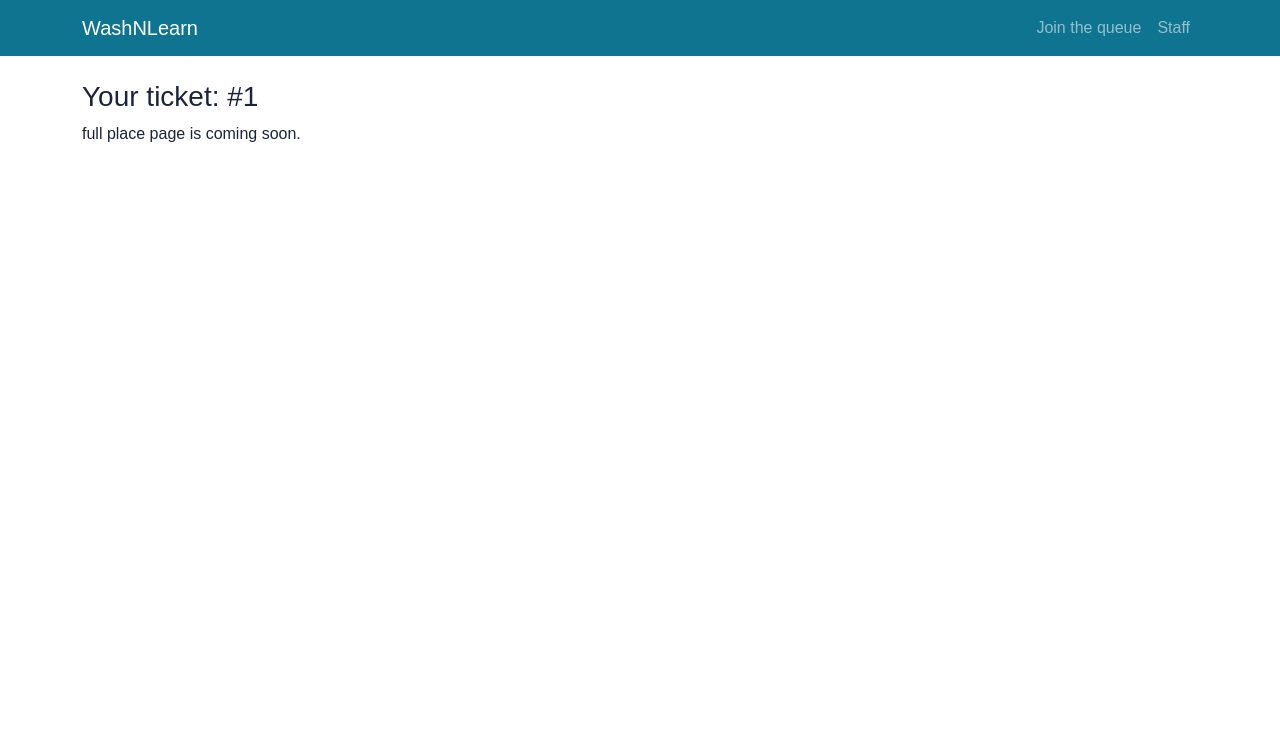
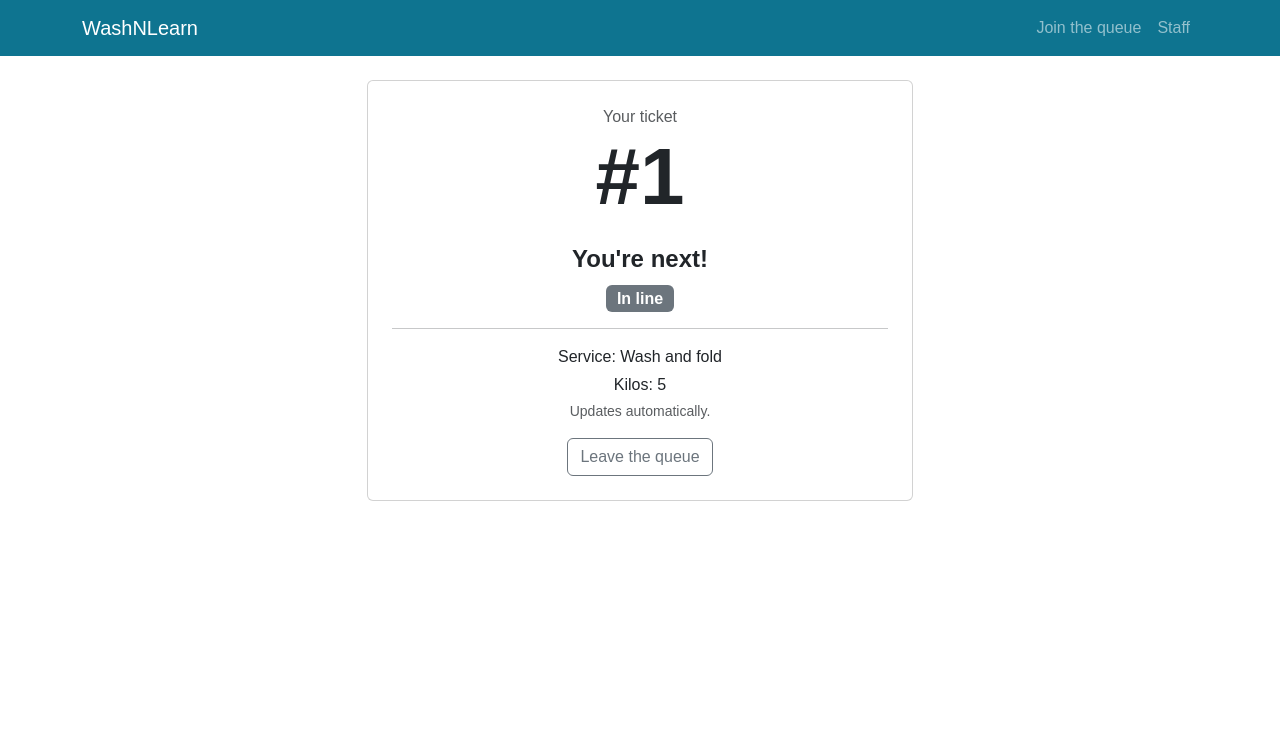
Before and after one commit to cmformeonly/ccc181QueueApp, a Flask app: page /queue/1 in a window 1280 px wide. Shown: the top 741 px of the page. Run offline with Flask 3, Linux system fonts and the light colour scheme.

Commit message:
Add My place page with leave button (#1)

```diff
--- a/app.py
+++ b/app.py
@@ -17,6 +17,19 @@ SERVICES = [
     {"id": 3, "name": "Comforter / bulky items"},
 ]
 
+STATUS_LABELS = {
+    "waiting": "In line",
+    "called": "Washing now",
+    "served": "Picked up",
+    "no-show": "Not collected",
+}
+STATUS_BADGES = {
+    "waiting": "text-bg-secondary",
+    "called": "text-bg-info",
+    "served": "text-bg-success",
+    "no-show": "text-bg-warning",
+}
+
 # Each ticket: number, name, email, service_id, kilos, status
 # status is one of: waiting, called, served, no-show
 # A real app would load this from a database later (Week 4).
@@ -26,8 +39,12 @@ TICKETS = [
 ]
 
 @app.context_processor
-def inject_app_name():
-    return {"app_name": APP_NAME}
+def inject_globals():
+    return {
+        "app_name": APP_NAME,
+        "status_labels": STATUS_LABELS,
+        "status_badges": STATUS_BADGES,
+    }
 
 @app.route("/")
 def index():
@@ -70,11 +87,28 @@ def staff_dashboard():
     return "Staff dashboard coming soon"
 
 
+@app.get("/queue/<int:ticket_id>")
+def ticket(ticket_id):
+    t = next((t for t in TICKETS if t["number"] == ticket_id), None)
+    if t is None:
+        abort(404)
+    ahead = [x for x in TICKETS
+             if x["service_id"] == t["service_id"]
+             and x["status"] == "waiting"
+             and x["number"] < t["number"]]
+    service = next(s for s in SERVICES if s["id"] == t["service_id"])
+    return render_template("ticket.html", ticket=t, service=service, ahead=len(ahead))
 
-@app.route("/queue/<int:ticket_id>")
-def ticket(ticket_id):
-    # <int:ticket_id> only matches numbers, so /queue/abc returns 404.
-    return render_template("ticket.html", ticket_id=ticket_id)
+
+@app.post("/queue/<int:ticket_id>/leave")
+def leave(ticket_id):
+    t = next((t for t in TICKETS if t["number"] == ticket_id), None)
+    if t is None:
+        abort(404)
+    t["status"] = "no-show"
+    flash("You left the queue.", "info")
+    return redirect(url_for("index"))
+
 
 
 if __name__ == "__main__":
--- a/templates/ticket.html
+++ b/templates/ticket.html
@@ -1,7 +1,43 @@
 {% extends "base.html" %}
+{% block title %}Ticket #{{ ticket.number }} · {{ app_name }}{% endblock %}
 
-{% block title %}Ticket #{{ ticket_id }} · {{ app_name }}{% endblock %}
 {% block content %}
-<h1 class="h3">Your ticket: #{{ ticket_id }}</h1>
-<p>full place page is coming soon.</p>
+<div class="row justify-content-center">
+  <div class="col-12 col-md-8 col-lg-6">
+    <div class="card text-center">
+      <div class="card-body p-4">
+        <p class="text-body-secondary mb-0">Your ticket</p>
+        <p class="display-1 fw-bold mb-3">#{{ ticket.number }}</p>
+
+        <div id="live-status" aria-live="polite">
+          {% if ticket.status == "waiting" %}
+            <p class="fs-4 fw-semibold mb-2">
+              {% if ahead == 0 %}You're next!
+              {% elif ahead == 1 %}1 load ahead of you
+              {% else %}{{ ahead }} loads ahead of you{% endif %}
+            </p>
+          {% elif ticket.status == "called" %}
+            <p class="fs-4 fw-semibold mb-2">Your laundry is being washed.</p>
+          {% elif ticket.status == "served" %}
+            <p class="fs-4 fw-semibold mb-2">All done. Thanks for picking up!</p>
+          {% else %}
+            <p class="fs-4 fw-semibold mb-2">This ticket is closed.</p>
+          {% endif %}
+          <span class="badge fs-6 {{ status_badges[ticket.status] }}">{{ status_labels[ticket.status] }}</span>
+        </div>
+
+        <hr>
+        <p class="mb-1">Service: {{ service.name }}</p>
+        <p class="mb-1">Kilos: {{ ticket.kilos }}</p>
+        <p class="text-body-secondary small mb-3" id="last-updated">Updates automatically.</p>
+
+        {% if ticket.status == "waiting" %}
+          <form method="post" action="{{ url_for('leave', ticket_id=ticket.number) }}">
+            <button type="submit" class="btn btn-outline-secondary">Leave the queue</button>
+          </form>
+        {% endif %}
+      </div>
+    </div>
+  </div>
+</div>
 {% endblock %}
```
